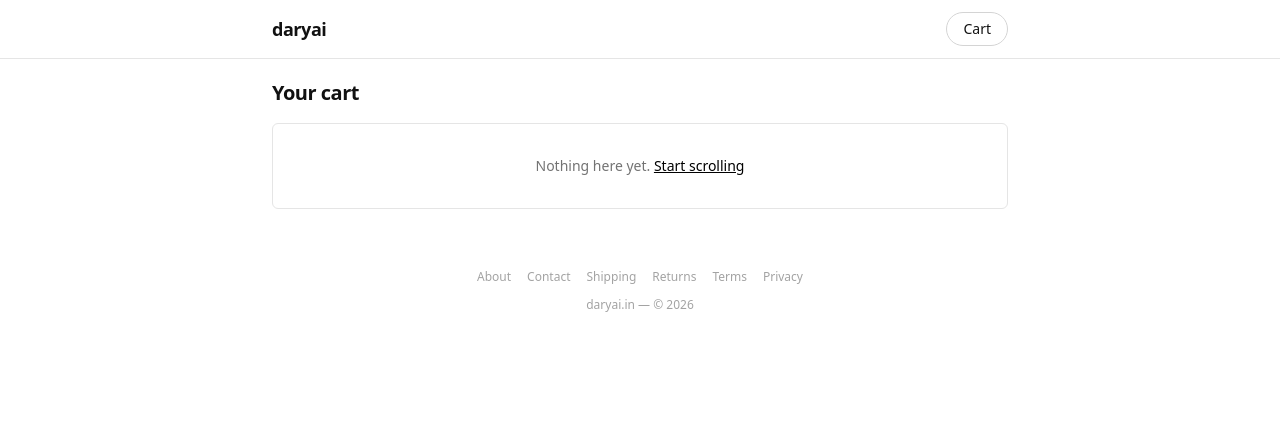
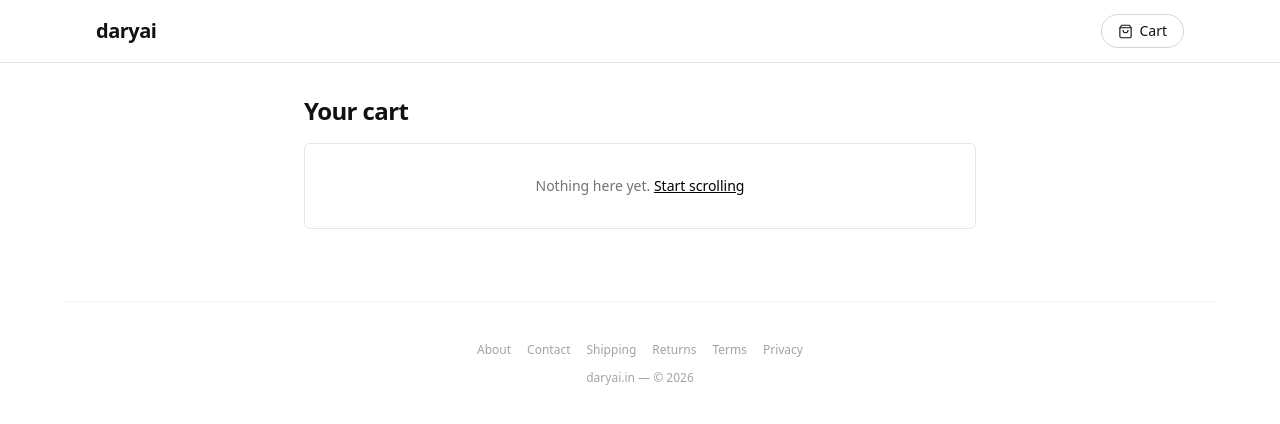
Before and after one commit to hrvr10/daryai, a Next.js app: page /cart in a window 1280 px wide. Shown: the top 424 px of the page. Built offline with nearby package versions, Linux system fonts and the light colour scheme.

Commit message:
wide screen

```diff
--- a/app/cart/page.tsx
+++ b/app/cart/page.tsx
@@ -9,8 +9,10 @@ export default function CartPage() {
   const { lines, subtotal, setQty, remove, count } = useCart();
 
   return (
-    <div className="px-4 py-5 sm:px-0">
-      <h1 className="mb-4 text-xl font-semibold tracking-tight">Your cart</h1>
+    <div className="mx-auto max-w-2xl px-4 py-5 sm:px-0 sm:py-8">
+      <h1 className="mb-4 text-xl font-semibold tracking-tight sm:text-2xl">
+        Your cart
+      </h1>
 
       {count === 0 ? (
         <div className="rounded-md border border-neutral-200 p-8 text-center text-sm text-neutral-500">
@@ -26,7 +28,7 @@ export default function CartPage() {
               <li key={`${line.id}-${line.size}`} className="flex gap-4 py-4">
                 <Link
                   href={`/product/${line.id}`}
-                  className="h-20 w-20 shrink-0 overflow-hidden rounded bg-neutral-100"
+                  className="h-20 w-20 shrink-0 overflow-hidden rounded-md bg-neutral-100 sm:h-24 sm:w-24"
                 >
                   <ProductImage
                     src={line.image}
--- a/app/checkout/page.tsx
+++ b/app/checkout/page.tsx
@@ -137,8 +137,8 @@ export default function CheckoutPage() {
   }
 
   return (
-    <div className="px-4 py-5 sm:px-0">
-      <div className="grid gap-x-10 sm:grid-cols-2">
+    <div className="mx-auto max-w-5xl px-4 py-5 sm:px-0 sm:py-8">
+      <div className="grid gap-x-16 sm:grid-cols-2">
         {/* Mobile-only collapsed summary, above the form — like Shopify. */}
         <details className="group mb-2 rounded-md border border-neutral-200 sm:hidden">
           <summary className="flex cursor-pointer list-none items-center justify-between px-4 py-3 text-sm">
--- a/app/layout.tsx
+++ b/app/layout.tsx
@@ -28,8 +28,10 @@ export default function RootLayout({
       <body className="min-h-screen font-sans antialiased">
         <CartProvider>
           <Header />
-          <main className="mx-auto max-w-3xl px-0 sm:px-4">{children}</main>
-          <footer className="mx-auto max-w-3xl px-4 py-10 text-center text-xs text-neutral-400">
+          <main className="mx-auto max-w-6xl px-0 sm:px-6 lg:px-8">
+            {children}
+          </main>
+          <footer className="mx-auto mt-10 max-w-6xl border-t border-neutral-100 px-4 py-10 text-center text-xs text-neutral-400 sm:px-6 lg:px-8">
             <nav className="mb-3 flex flex-wrap items-center justify-center gap-x-4 gap-y-1">
               {footerLinks.map((l) => (
                 <Link key={l.href} href={l.href} className="hover:text-black">
--- a/app/page.tsx
+++ b/app/page.tsx
@@ -3,9 +3,11 @@ import Feed from "@/components/Feed";
 export default function HomePage() {
   return (
     <div className="pb-6">
-      <div className="px-4 py-5 sm:px-0">
-        <h1 className="text-xl font-semibold tracking-tight">New in</h1>
-        <p className="text-sm text-neutral-500">
+      <div className="px-4 py-6 sm:px-0 sm:py-10">
+        <h1 className="text-2xl font-semibold tracking-tight sm:text-3xl">
+          New in
+        </h1>
+        <p className="mt-1 text-sm text-neutral-500">
           Scroll the grid. Tap anything you like.
         </p>
       </div>
--- a/app/product/[id]/page.tsx
+++ b/app/product/[id]/page.tsx
@@ -16,7 +16,7 @@ export default async function ProductPage({
   if (!product) notFound();
 
   return (
-    <div className="px-4 py-5 sm:px-0">
+    <div className="mx-auto max-w-4xl px-4 py-5 sm:px-0 sm:py-8">
       <Link
         href="/"
         className="mb-4 inline-block text-sm text-neutral-500 hover:text-black"
@@ -24,8 +24,8 @@ export default async function ProductPage({
         ← Back to feed
       </Link>
 
-      <div className="grid gap-6 sm:grid-cols-2">
-        <div className="aspect-[9/16] overflow-hidden rounded-md bg-neutral-100">
+      <div className="grid gap-8 sm:grid-cols-2 sm:gap-10">
+        <div className="aspect-[9/16] overflow-hidden rounded-md bg-neutral-100 sm:mx-auto sm:max-w-sm">
           {product.videoUrl ? (
             <video
               src={product.videoUrl}
--- a/components/Feed.tsx
+++ b/components/Feed.tsx
@@ -125,7 +125,9 @@ export default function Feed() {
         ))}
       </div>
 
-      <div className={`grid grid-cols-3 ${colClass[cols]} gap-0.5 sm:gap-1`}>
+      <div
+        className={`grid grid-cols-3 ${colClass[cols]} gap-0.5 sm:gap-1.5 lg:gap-2`}
+      >
         {items.map((product, i) => (
           <Link
             key={`${product.id}-${i}`}
--- a/components/Header.tsx
+++ b/components/Header.tsx
@@ -8,17 +8,35 @@ export default function Header() {
 
   return (
     <header className="sticky top-0 z-20 border-b border-neutral-200 bg-white/80 backdrop-blur">
-      <div className="mx-auto flex max-w-3xl items-center justify-between px-4 py-3">
-        <Link href="/" className="text-lg font-semibold tracking-tight">
+      <div className="mx-auto flex max-w-6xl items-center justify-between px-4 py-3.5 sm:px-6 lg:px-8">
+        <Link
+          href="/"
+          className="text-lg font-semibold tracking-tight sm:text-xl"
+        >
           daryai
         </Link>
         <Link
           href="/cart"
-          className="relative rounded-full border border-neutral-300 px-4 py-1.5 text-sm hover:bg-neutral-50"
+          className="group relative flex items-center gap-1.5 rounded-full border border-neutral-300 px-4 py-1.5 text-sm transition-colors hover:border-neutral-400 hover:bg-neutral-50"
         >
+          <svg
+            width="15"
+            height="15"
+            viewBox="0 0 24 24"
+            fill="none"
+            stroke="currentColor"
+            strokeWidth="1.8"
+            strokeLinecap="round"
+            strokeLinejoin="round"
+            aria-hidden
+          >
+            <path d="M6 2 3 6v14a2 2 0 0 0 2 2h14a2 2 0 0 0 2-2V6l-3-4Z" />
+            <path d="M3 6h18" />
+            <path d="M16 10a4 4 0 0 1-8 0" />
+          </svg>
           Cart
           {count > 0 && (
-            <span className="ml-1 inline-flex min-w-[1.25rem] justify-center rounded-full bg-black px-1 text-xs font-medium text-white">
+            <span className="ml-0.5 inline-flex min-w-[1.25rem] justify-center rounded-full bg-black px-1 text-xs font-medium text-white">
               {count}
             </span>
           )}
```
